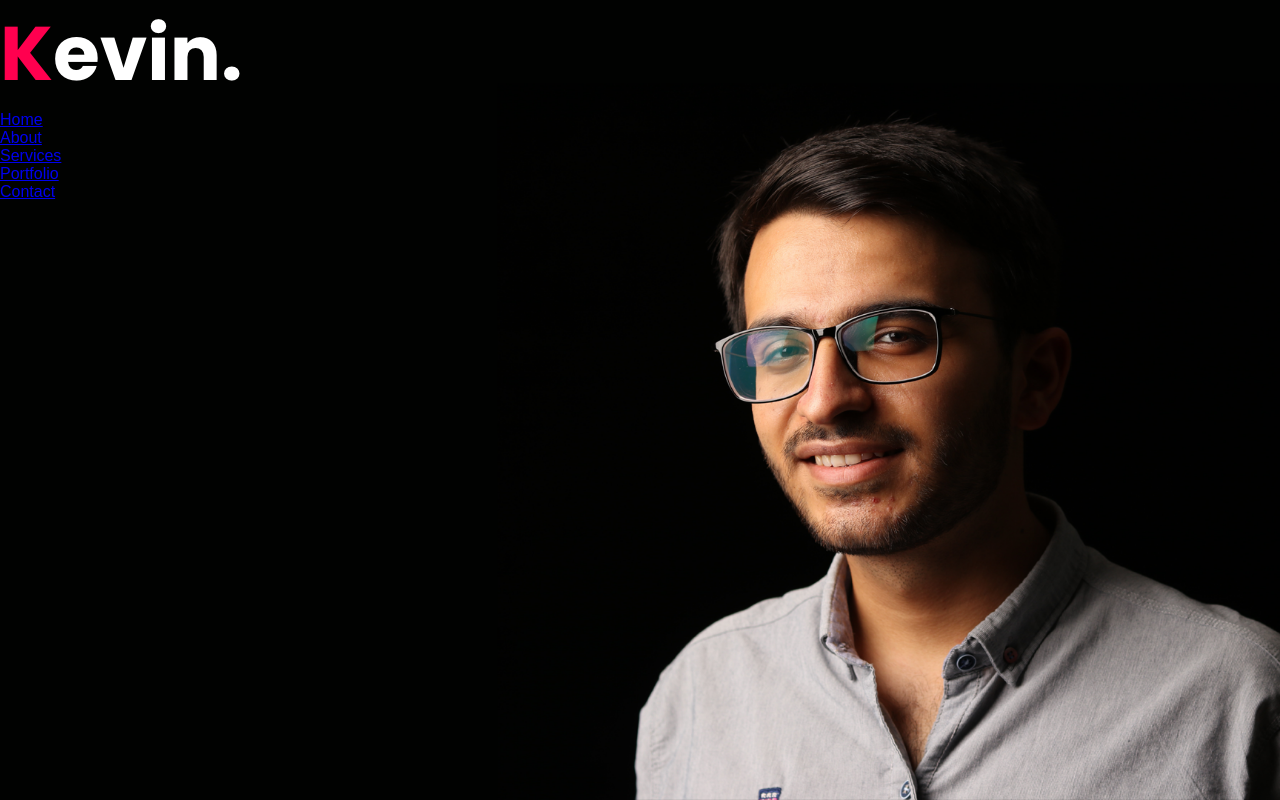
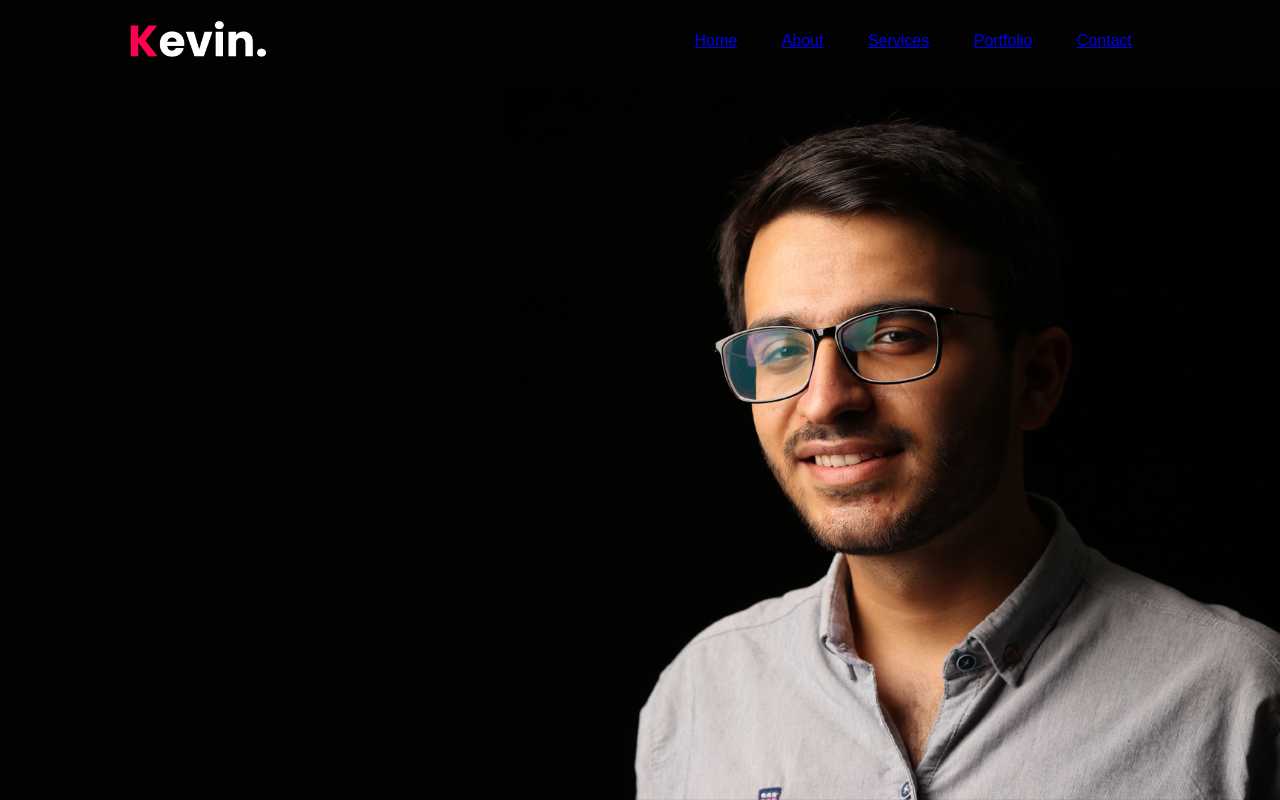
Before and after one commit to sjk777/portfolio, a plain HTML site: page index.html in a window 1280 px wide. Drawn offline with Linux system fonts and the light colour scheme.

Commit message:
added logo nav ul li into stylesheet

```diff
--- a/style.css
+++ b/style.css
@@ -15,6 +15,20 @@ body {
   background-size: cover;
   background-position: center;
 }
-.container(
-    padding: 10px 10%;
-)
+.container {
+  padding: 10px 10%;
+}
+nav {
+  display: flex;
+  align-items: center;
+  justify-content: space-between;
+  flex-wrap: wrap;
+}
+.logo {
+  width: 140px;
+}
+nav ul li {
+  display: inline-block;
+  list-style: none;
+  margin: 10px 20px;
+}
```
